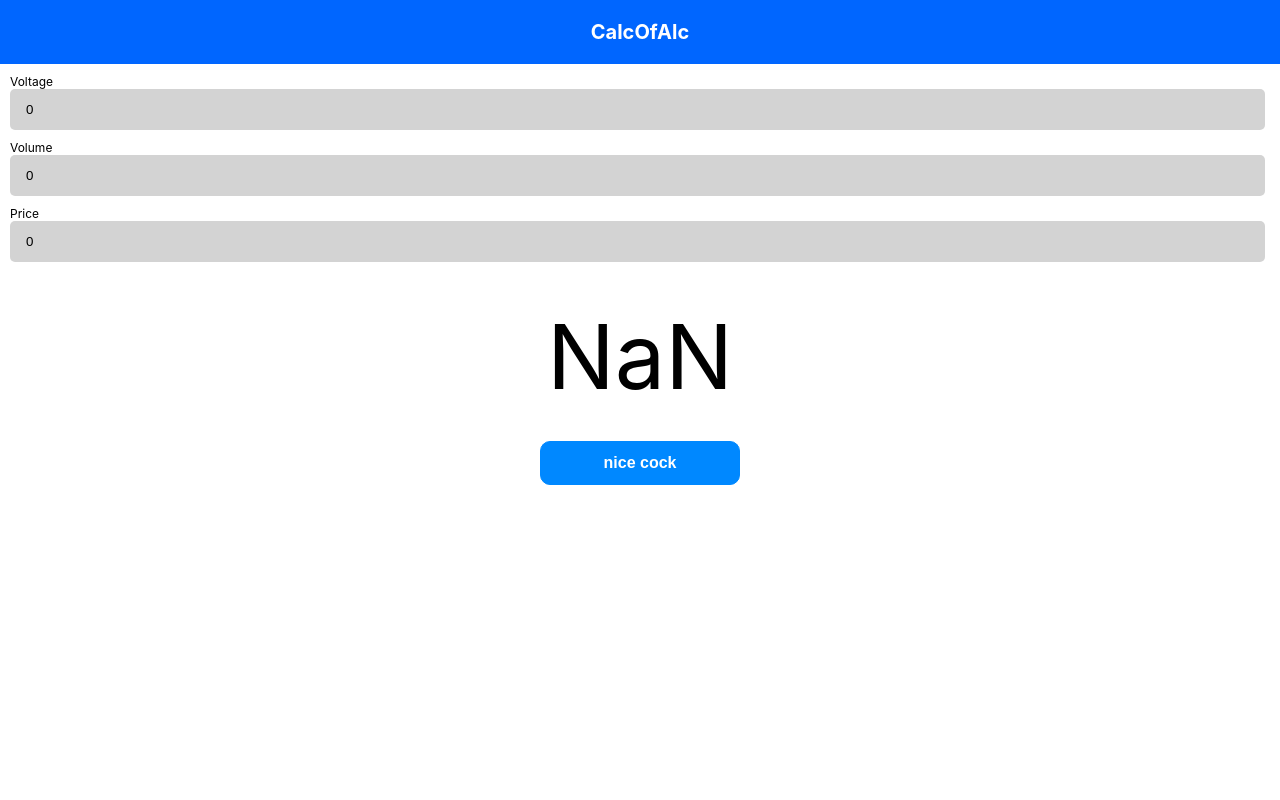
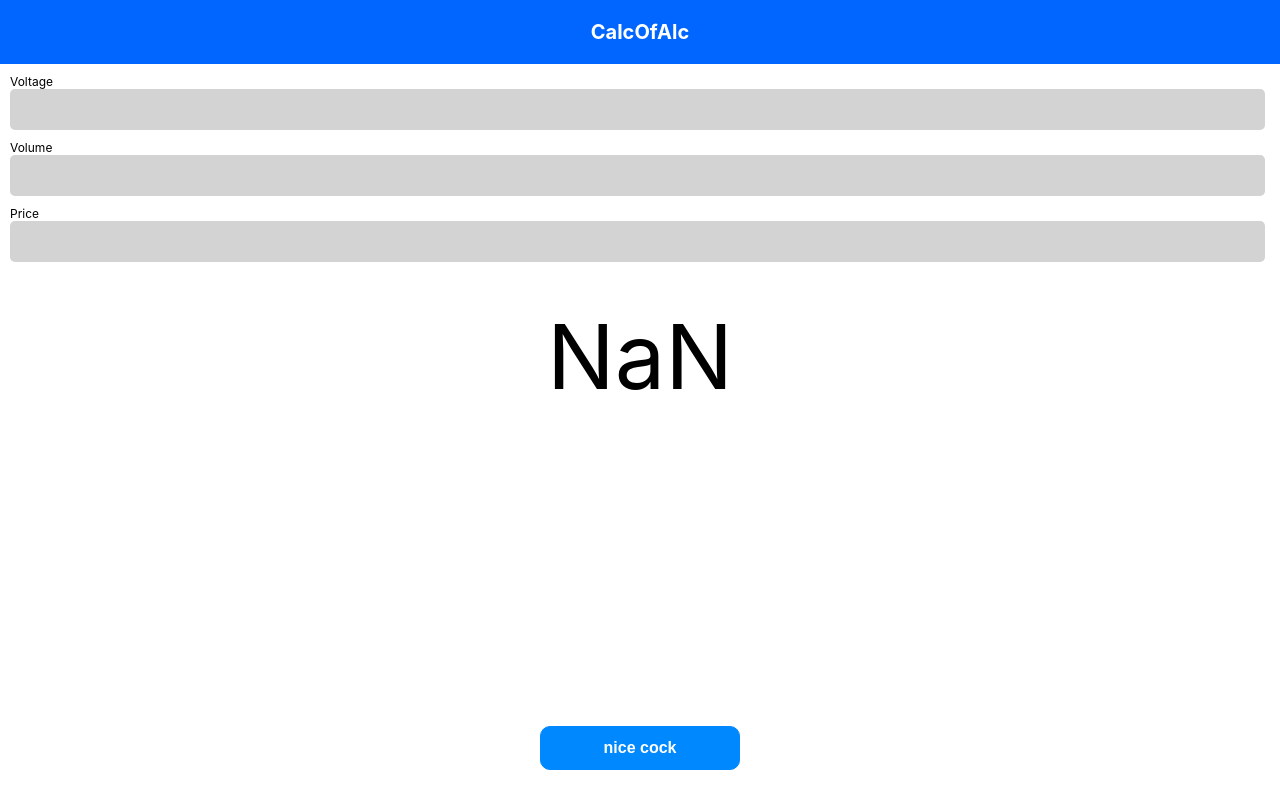
Before and after one commit to Soyusz/AlCalc, a React (Create React App) app in the folder client/: page / in a window 1280 px wide. Built offline with nearby package versions, Linux system fonts and the light colour scheme.

Commit message:
fix input types

```diff
--- a/client/src/index.css
+++ b/client/src/index.css
@@ -1,13 +1,20 @@
 body {
   margin: 0;
-  font-family: -apple-system, BlinkMacSystemFont, 'Segoe UI', 'Roboto', 'Oxygen',
-    'Ubuntu', 'Cantarell', 'Fira Sans', 'Droid Sans', 'Helvetica Neue',
+  font-family: -apple-system, BlinkMacSystemFont, "Segoe UI", "Roboto", "Oxygen",
+    "Ubuntu", "Cantarell", "Fira Sans", "Droid Sans", "Helvetica Neue",
     sans-serif;
   -webkit-font-smoothing: antialiased;
   -moz-osx-font-smoothing: grayscale;
+  min-height: 100vh;
 }
 
 code {
-  font-family: source-code-pro, Menlo, Monaco, Consolas, 'Courier New',
+  font-family: source-code-pro, Menlo, Monaco, Consolas, "Courier New",
     monospace;
 }
+
+#root {
+  min-height: 100vh;
+  display: flex;
+  flex-direction: column;
+}
--- a/client/src/views/Home.tsx
+++ b/client/src/views/Home.tsx
@@ -1,14 +1,32 @@
-import { useRef, useState } from "react";
+import { useEffect, useRef, useState } from "react";
 import styled from "styled-components";
 import { Button } from "../components/Button";
 import { Header } from "../components/Header";
 import { Input } from "../components/Input";
 
 export const Home = () => {
-  const [value, setValue] = useState({ voltage: 0, volume: 0, price: 0 });
+  const [value, setValue] = useState({ voltage: "", volume: "", price: "" });
+  const [score, setScore] = useState(0);
   const inputRef = useRef<HTMLInputElement>(null);
 
-  const calcScore = () => (value.voltage * value.volume) / value.price;
+  const calcScore = (voltage: number, price: number, volume: number) =>
+    (voltage * volume) / (price * 100);
+
+  const handleChange = (v: string, key: keyof typeof value) => {
+    const newValue = { ...value };
+    newValue[key] = v;
+    setValue(newValue);
+  };
+
+  useEffect(() => {
+    const { price, voltage, volume } = value;
+
+    const nPrice = parseFloat(price);
+    const nVoltage = parseFloat(voltage);
+    const nVolume = parseFloat(volume);
+
+    setScore(calcScore(nVoltage, nPrice, nVolume));
+  }, [value]);
 
   return (
     <>
@@ -16,23 +34,26 @@ export const Home = () => {
       <Container>
         <Input
           label="Voltage"
-          value={`${value.voltage}`}
-          onValueChange={(v) => setValue({ ...value, voltage: parseFloat(v) })}
+          value={value.voltage}
+          onValueChange={(v) => handleChange(v, "voltage")}
+          type="number"
           ref={inputRef}
         />
         <Input
           label="Volume"
           value={`${value.volume}`}
-          onValueChange={(v) => setValue({ ...value, volume: parseFloat(v) })}
+          onValueChange={(v) => handleChange(v, "volume")}
+          type="number"
           ref={inputRef}
         />
         <Input
           label="Price"
           value={`${value.price}`}
-          onValueChange={(v) => setValue({ ...value, price: parseFloat(v) })}
+          onValueChange={(v) => handleChange(v, "price")}
+          type="number"
           ref={inputRef}
         />
-        <Score>{calcScore()}</Score>
+        <Score>{score.toFixed(2)}</Score>
         <Button label={"nice cock"} />
       </Container>
     </>
@@ -42,11 +63,13 @@ export const Home = () => {
 const Container = styled.div`
   display: flex;
   flex-direction: column;
-  padding: 10px;
+  padding: 10px 10px 30px 10px;
   align-items: stretch;
+  flex: 1;
 
   button {
     align-self: center;
+    margin-top: auto;
   }
 `;
 
```
